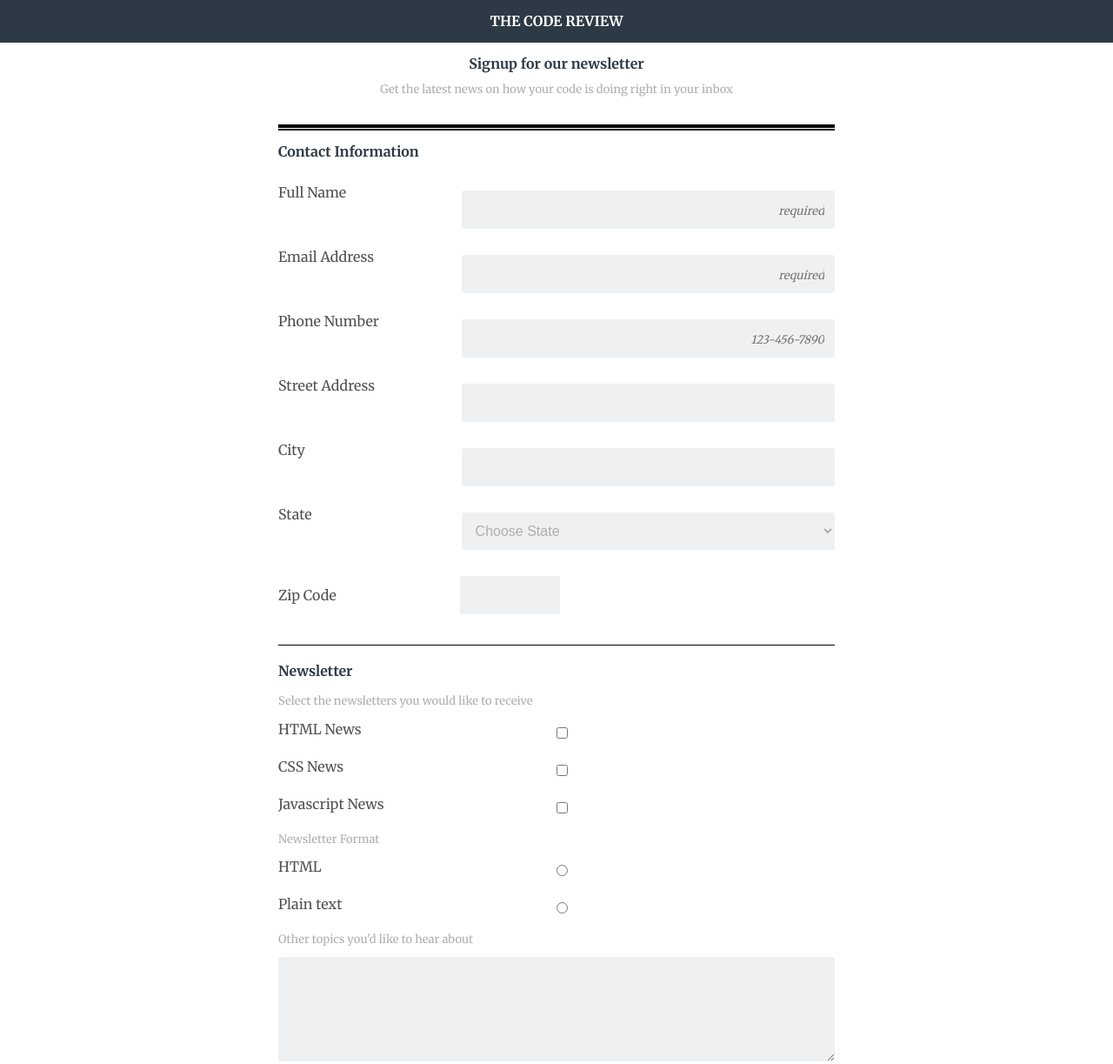
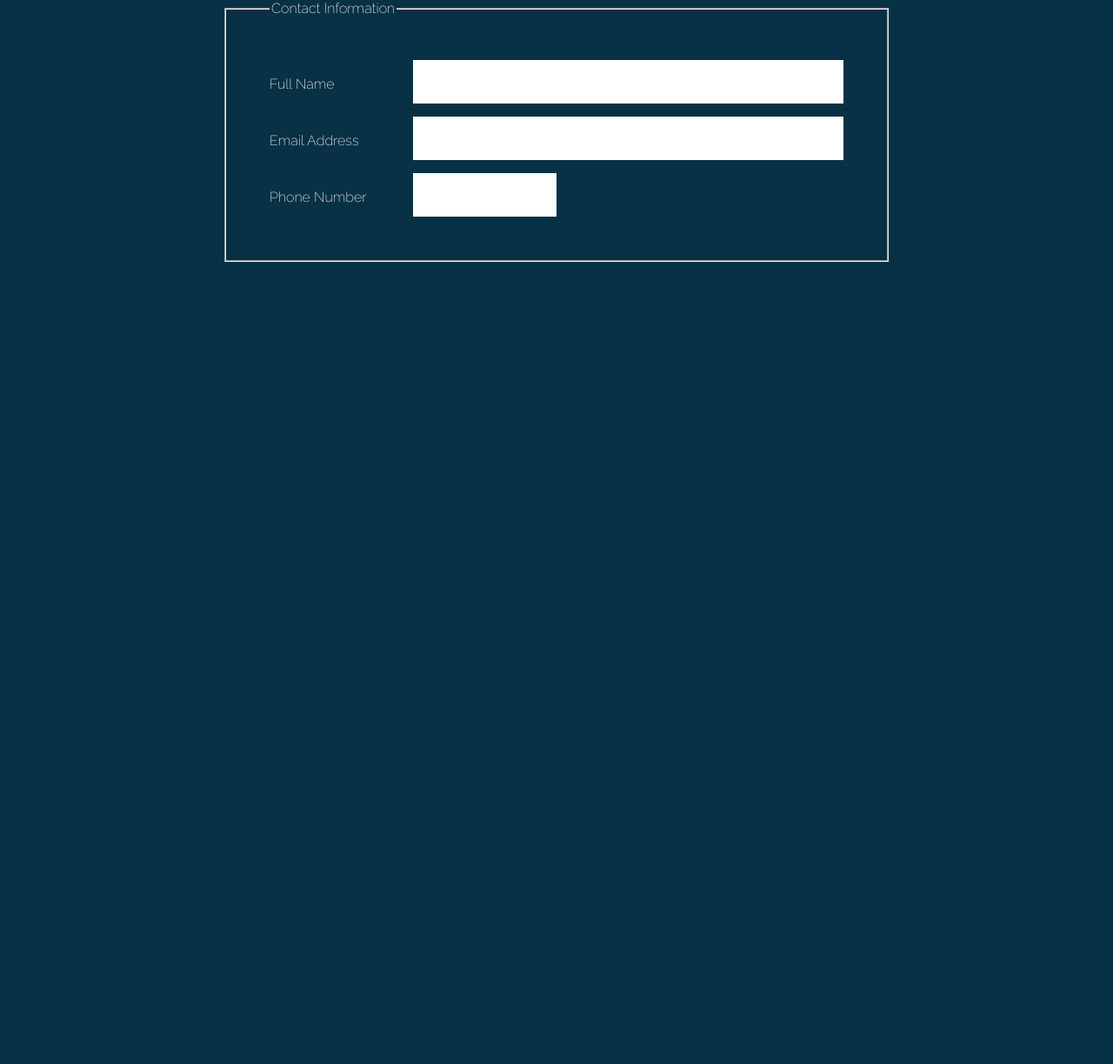
Before and after one commit to hamidme/FEWD_online_registration_form, a plain HTML site: page online_registration/practice/test.html in a window 1280 px wide. Shown: the top 1223 px of the page at 87% size. After the commit the page ends 800 px from the top, so only its background shows below. Drawn offline with Linux system fonts and the light colour scheme.

Commit message:
implementing reviewer's comment

```diff
--- a/online_registration/css/style.css
+++ b/online_registration/css/style.css
@@ -93,6 +93,16 @@ li {
   border-top: solid black 1px;
   padding-top: 20px;
 }
+
+/*.contact {
+  padding: 50px 50px 35px 50px;
+}*/
+
+.contact .contact-item {
+  display: flex;
+  flex-direction: column;
+}
+
 .contact-item,
 .zip,
 input,
@@ -102,27 +112,23 @@ button {
   margin: 10px 0;
 }
 
-.contact-item input,
-textarea,
-select,
-button {
-  width: 100%;
+#zip {
+  width: 50%;
+}
+.contact-text {
+  display: flex;
+  flex-direction: column;
 }
 
-.zip {
-  display: flex;
-  flex-direction: column;
-  column-gap: 20px;
-}
-.zip input {
-  width: 50%;
+.contact label {
+  margin-bottom: 10px;
 }
 
 input:focus,
 textarea:focus,
 select:focus {
   background: #dafffd;
-  transition: ease 4s;
+  transition: ease 2s;
 }
 button:hover {
   background: #43a19d;
@@ -163,21 +169,13 @@ button {
   align-items: center;
   justify-content: center;
   margin-top: 1.5rem;
+  background: #4ebbb5;
+  height: 50px;
+  color: #fff;
 }
 
 textarea {
   height: 15vh;
-}
-
-button {
-  background: #4ebbb5;
-  height: 50px;
-  color: #fff;
-}
-textarea,
-button {
-  display: flex;
-  flex-direction: row;
 }
 
 footer {
@@ -196,29 +194,30 @@ footer {
     margin: 0 auto;
   }
 
-  .contact-item {
-    display: flex;
+  .contact .contact-item {
     flex-direction: row;
-    /*justify-content: space-between;*/
-  }
-  label {
-    width: 50%;
-    align-self: center;
-  }
-  .zip {
-    display: flex;
-    flex-direction: row;
-    justify-content: start;
-    gap: 14.3%;
+    gap: 10px;
   }
 
-  .zip label {
-    width: 18.7%;
-    /*flex: 0 1 130px;*/
-    align-self: center;
+  .contact-text {
+    display: flex;
+    flex-direction: column;
   }
-  .zip input {
-    /*width: calc(50% - 312px);*/
-    width: 16.8%;
+
+  .contact input,
+  select {
+    flex-grow: 1;
+    flex-basis: 75%;
+  }
+
+  .contact label {
+    flex-basis: 25%;
+    height: 50px;
+    margin: auto 0;
+    padding-top: 15px;
+    min-width: 120px;
+  }
+  #zip {
+    max-width: 25%;
   }
 }
--- a/online_registration/practice/css/test.css
+++ b/online_registration/practice/css/test.css
@@ -1,216 +1,57 @@
-/*Base stypling*/
 * {
-  padding: 0;
-  margin: 0;
   box-sizing: border-box;
 }
 
 body {
-  font-family: "Merriweather", serif;
-  background: #ffffff;
-  color: rgb(80, 80, 80);
-  line-height: 1.5;
+  margin: 0 auto;
+  max-width: 768px;
+  font-family: "Raleway", sans-serif;
+  font-weight: 200;
+  background-color: #093145;
+  color: #fff;
 }
 
-.content-wrapper {
-  width: 90%;
-  max-width: 1080px;
-  margin: 0 auto;
+input {
+  border: 1px solid white;
 }
 
-ul {
-  list-style: none;
+.contact-info {
+  padding: 50px 50px 35px 50px;
 }
 
-h1,
-h2,
-h3 {
-  font-weight: 100;
-  line-height: 1.2;
-  font-size: medium;
-  color: #2d3945;
-  font-weight: bold;
-}
-p {
-  font-weight: normal;
+.contact-info .flex-pair {
+  display: flex;
+  flex-direction: column;
 }
 
-p,
-legend {
-  font-size: small;
-  color: #adaeaf;
-}
-header {
-  background: #2d3945;
+.contact-info label {
+  margin: 15px;
 }
 
-header h1 {
-  color: #fff;
-  padding: 15px 0;
-  font-weight: bold;
-  text-align: center;
+.contact-info input {
+  height: 50px;
+  margin-bottom: 15px;
 }
 
-h2 {
-  margin: 15px 0;
+#telephone {
+  max-width: 50%;
 }
 
-.intro h2,
-.intro p {
-  text-align: center;
-}
-
-.intro h2 {
-  margin-bottom: 10px;
-}
-
-.intro p {
-  margin-bottom: 30px;
-}
-
-.intro {
-  border-bottom: solid #000 2px;
-}
-
-.hr {
-  margin-bottom: 1px;
-  border: 2px solid black;
-}
-fieldset {
-  border: none;
-}
-
-li {
-  margin: 10px 0;
-}
-
-.newsletter {
-  border-top: solid black 1px;
-  padding-top: 20px;
-}
-.contact-item,
-.zip,
-input,
-textarea,
-select,
-button {
-  margin: 10px 0;
-}
-
-.contact-item input,
-textarea,
-select,
-button {
-  width: 100%;
-}
-
-.zip {
-  display: flex;
-  flex-direction: column;
-  column-gap: 20px;
-}
-.zip input {
-  width: 50%;
-}
-
-input:focus,
-textarea:focus {
-  background: #f8f8ea70;
-}
-button:hover {
-  background: #43a19d;
-  cursor: pointer;
-}
-
-::placeholder {
-  text-align: right;
-  font-style: italic;
-  font-size: small;
-}
-
-input,
-textarea,
-select,
-button {
-  border: none;
-  background: #eff0f1;
-  padding: 0.75em;
-  border-radius: 3px;
-}
-
-button,
-input,
-textarea {
-  font-family: inherit;
-  font-size: 100%;
-}
-
-select {
-  font-size: inherit;
-  font-size: 100%;
-  color: #adaeaf;
-}
-
-button {
-  text-align: center;
-  align-items: center;
-  justify-content: center;
-  margin-top: 1.5rem;
-}
-
-textarea {
-  height: 15vh;
-}
-
-button {
-  background: #4ebbb5;
-  height: 50px;
-  color: #fff;
-}
-textarea,
-button {
-  display: flex;
-  flex-direction: row;
-}
-
-footer {
-  text-align: center;
-  font-size: small;
-  font-style: italic;
-  margin: 25px 0;
-  height: 20vh;
-}
-
-/*Media Query*/
 @media (min-width: 768px) {
-  .content-wrapper {
-    width: 50%;
-    max-width: 1080px;
-    margin: 0 auto;
+  .contact-info .flex-pair {
+    flex-direction: row;
   }
-  .contact-item {
-    display: flex;
-    flex-direction: row;
-    justify-content: space-between;
+  .contact-info input {
+    flex-grow: 1;
+    flex-basis: 75%;
   }
-  label {
-    width: 50%;
-    float: left;
-    clear: both;
+  .contact-info label {
+    flex-basis: 25%;
+    height: 50px;
+    margin: auto 0;
+    padding-top: 10px;
   }
-  .zip {
-    display: flex;
-    flex-direction: row;
-    justify-content: start;
-    gap: 14%;
-  }
-
-  .zip label {
-    width: 18.7%;
-    /*flex: 0 1 130px;*/
-    align-self: center;
-  }
-  .zip input {
-    width: 18%;
+  #telephone {
+    max-width: 25%;
   }
 }
--- a/online_registration/practice/test.html
+++ b/online_registration/practice/test.html
@@ -2,149 +2,31 @@
 <html lang="en">
   <head>
     <meta charset="UTF-8" />
-    <meta http-equiv="X-UA-Compatible" content="IE=edge" />
     <meta name="viewport" content="width=device-width, initial-scale=1.0" />
-    <link rel="preconnect" href="https://fonts.googleapis.com" />
-    <link rel="preconnect" href="https://fonts.gstatic.com" crossorigin />
     <link
-      href="https://fonts.googleapis.com/css2?family=Merriweather:wght@300;400;700&display=swap"
+      href="https://fonts.googleapis.com/css?family=Raleway:200,300,500"
       rel="stylesheet"
     />
-    <link rel="stylesheet" href="css/test.css" />
-    <title>The Code Review</title>
+    <link href="css/test.css" rel="stylesheet" />
+    <title>Flexbox and Form</title>
   </head>
   <body>
-    <header>
-      <div class="content-wrapper">
-        <h1>THE CODE REVIEW</h1>
-      </div>
-    </header>
-
-    <div class="intro content-wrapper">
-      <h2>Signup for our newsletter</h2>
-      <p>Get the latest news on how your code is doing right in your inbox</p>
-      <hr class="hr" />
-    </div>
-
-    <div class="content-wrapper">
-      <form action="/my_form_page" method="POST">
-        <section>
-          <fieldset>
-            <legend>
-              <h2>Contact Information</h2>
-            </legend>
-            <div class="contact">
-              <div class="contact-item">
-                <label class="label" for="name"> Full Name </label>
-                <input
-                  required
-                  type="text"
-                  id="name"
-                  name="fullname"
-                  placeholder="required"
-                />
-              </div>
-
-              <div class="contact-item">
-                <label class="label" for="mail"> Email Address </label>
-                <input
-                  required
-                  type="email"
-                  id="mail"
-                  name="email-address"
-                  placeholder="required"
-                />
-              </div>
-
-              <div class="contact-item">
-                <label class="label" for="phone"> Phone Number </label>
-                <input
-                  type="tel"
-                  id="phone"
-                  name="phone-number"
-                  placeholder="123-456-7890"
-                />
-              </div>
-
-              <div class="contact-item">
-                <label class="label" for="address"> Street Address </label>
-                <input type="text" id="address" name="street-address" />
-              </div>
-
-              <div class="contact-item">
-                <label class="label" for="city"> City </label>
-                <input type="text" id="city" name="user-city" />
-              </div>
-
-              <div class="contact-item">
-                <label class="label" for="state"> State </label>
-                <select id="state" name="state">
-                  <option selected>Choose State</option>
-                  <option>Osun</option>
-                  <option>Lagos</option>
-                  <option>Ogun</option>
-                </select>
-              </div>
-
-              <div class="contact-item zip">
-                <label class="label" for="zip"> Zip Code </label>
-                <input class="zip-input" type="text" id="zip" name="zip-code" />
-              </div>
-            </div>
-          </fieldset>
-        </section>
-
-        <section>
-          <h2 class="newsletter">Newsletter</h2>
-          <fieldset>
-            <legend>Select the newsletters you would like to receive</legend>
-            <ul class="select-area">
-              <li>
-                <input type="checkbox" id="html" name="html" />
-                <label for="html">HTML News</label>
-              </li>
-
-              <li>
-                <input type="checkbox" id="css" name="css" />
-                <label for="css">CSS News</label>
-              </li>
-
-              <li>
-                <input type="checkbox" id="javascript" name="javascript" />
-                <label for="javascript">Javascript News</label>
-              </li>
-            </ul>
-          </fieldset>
-          <fieldset>
-            <legend>Newsletter Format</legend>
-            <ul>
-              <li>
-                <input
-                  type="radio"
-                  id="HTML-letter"
-                  name="newsletter"
-                  value="HTML-letter"
-                />
-                <label for="HTML-letter">HTML</label>
-              </li>
-
-              <li>
-                <input
-                  type="radio"
-                  id="plain-text"
-                  name="newsletter"
-                  value="plain-text"
-                />
-                <label for="plain-text">Plain text</label>
-              </li>
-            </ul>
-          </fieldset>
-          <p>Other topics you'd like to hear about</p>
-          <textarea name="message"></textarea>
-          <button type="submit">Sign Up</button>
-        </section>
-        <footer>Copyright The Code Review</footer>
-      </form>
-    </div>
+    <form class="registration" action="index.html" method="post">
+      <fieldset class="contact-info">
+        <legend>Contact Information</legend>
+        <div class="flex-pair">
+          <label for="name">Full Name</label>
+          <input type="text" id="name" name="name" />
+        </div>
+        <div class="flex-pair">
+          <label for="email">Email Address</label>
+          <input type="email" id="email" name="email" />
+        </div>
+        <div class="flex-pair">
+          <label for="telephone">Phone Number</label>
+          <input type="tel" id="telephone" name="telephone" />
+        </div>
+      </fieldset>
+    </form>
   </body>
 </html>
```
Also changed, not shown: online_registration/index.html (+4 -1 lines).
